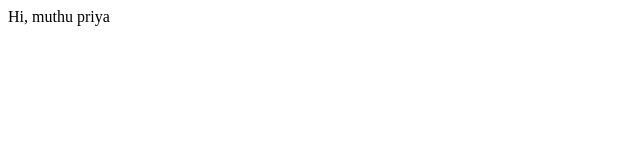
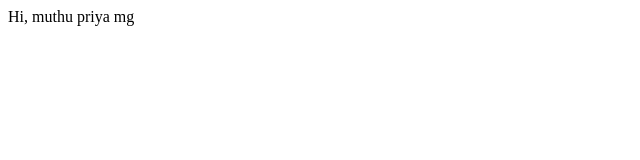
Before and after one commit to gmuthupriya/assessment, a plain HTML site: page index.html in a window 1280 px wide. Shown: the full height of the page, 0-640 px from the left. Drawn offline with Linux system fonts and the light colour scheme.

Commit message:
this is from main

```diff
--- a/index.html
+++ b/index.html
@@ -6,6 +6,6 @@
     <title>Document</title>
 </head>
 <body>
-    Hi, muthu priya
+    Hi, muthu priya mg
 </body>
 </html>
```
